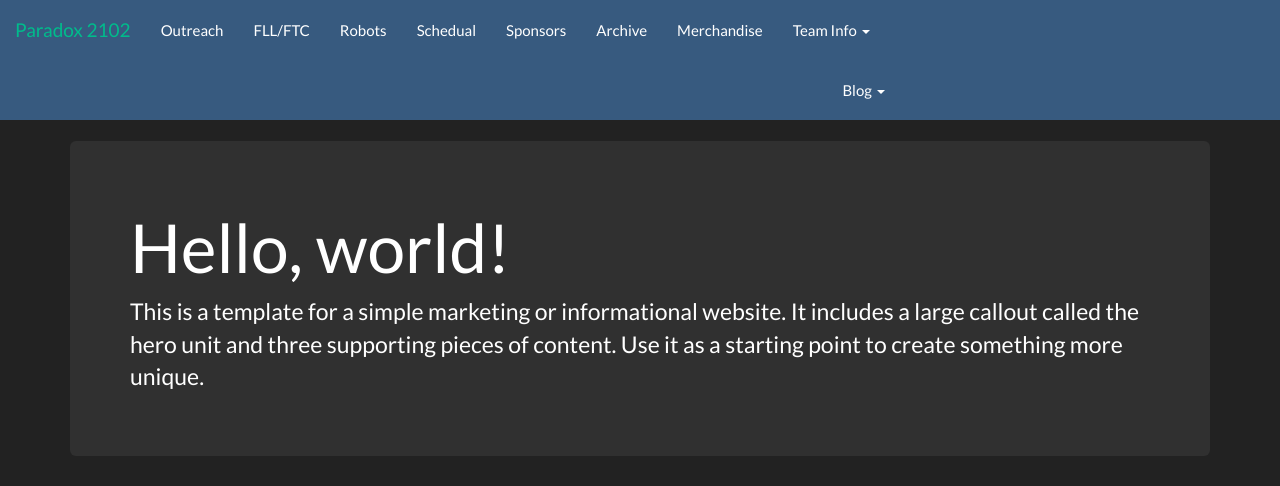
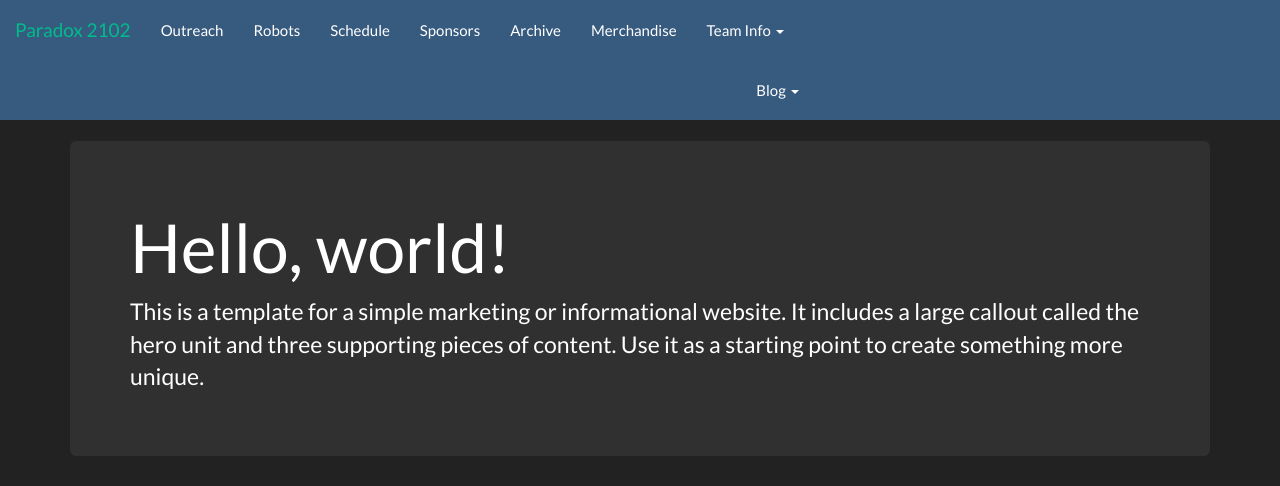
Before and after one commit to Paradox2102/paradox2102.github.io, a Jekyll site: the page built from about.html, in a window 1280 px wide, cut to the strip 0-486 px from the top of the page. Built offline with Jekyll 4.4.1, drawn with Linux system fonts in a browser that asks for light colours.

Commit message:
Header
fixed spelling and removed fll/ftc page.

```diff
--- a/_includes/header.html
+++ b/_includes/header.html
@@ -16,9 +16,8 @@
     <div class="collapse navbar-collapse" id="navbar-collapse-1">
       <ul class="nav navbar-nav">
         <li><a href="/outreach/">Outreach</a></li>
-        <li><a href="/FLL-FTC/">FLL/FTC</a></li>
         <li><a href="/robots/">Robots</a></li>
-        <li><a href="/schedual/">Schedual</a></li>
+        <li><a href="/schedule/">Schedule</a></li>
         <li><a href="/sponsors/">Sponsors</a></li>
         <li><a href="/archive/">Archive</a></li>
         <li><a href="/merchandise/">Merchandise</a></li>
```
